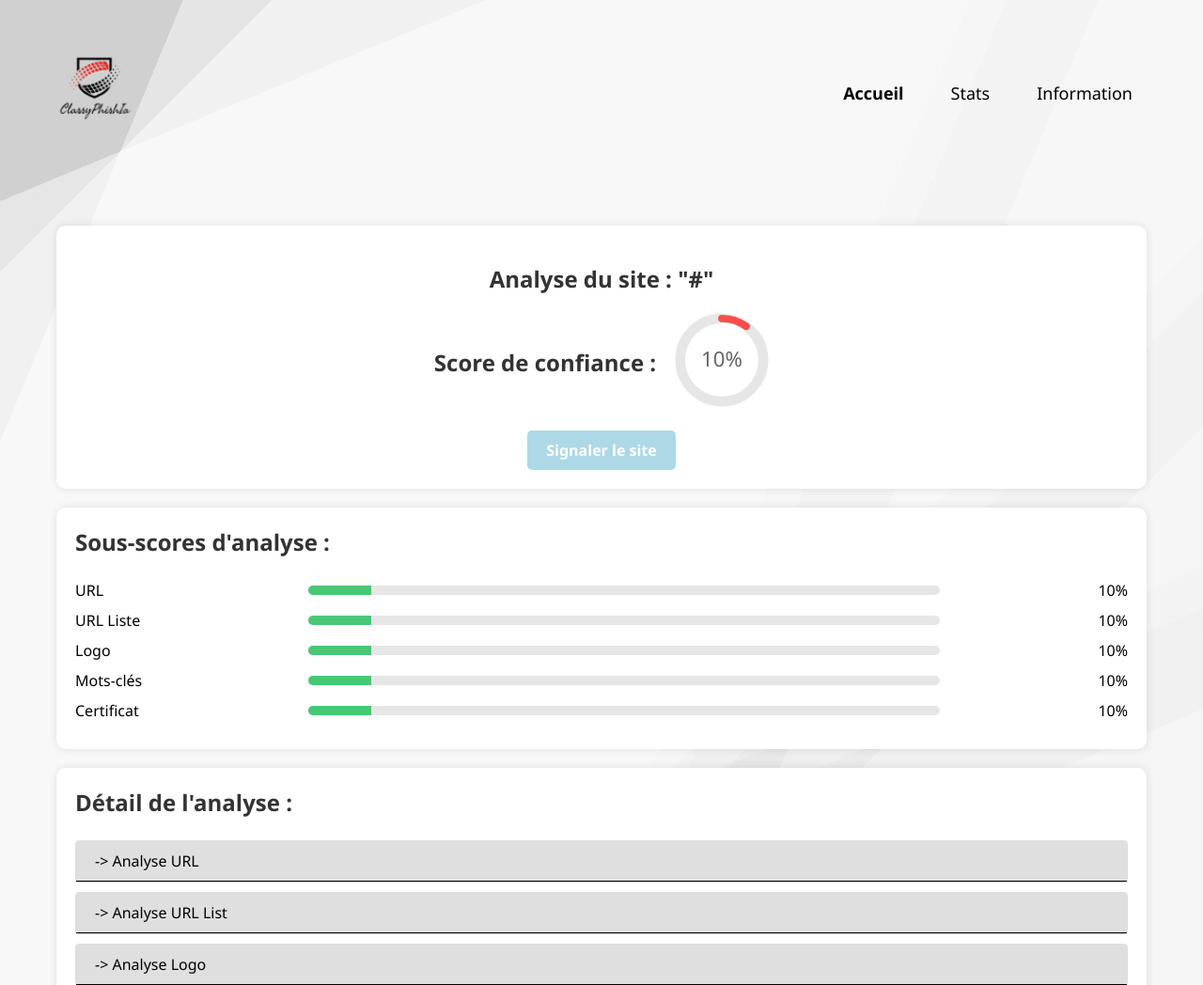
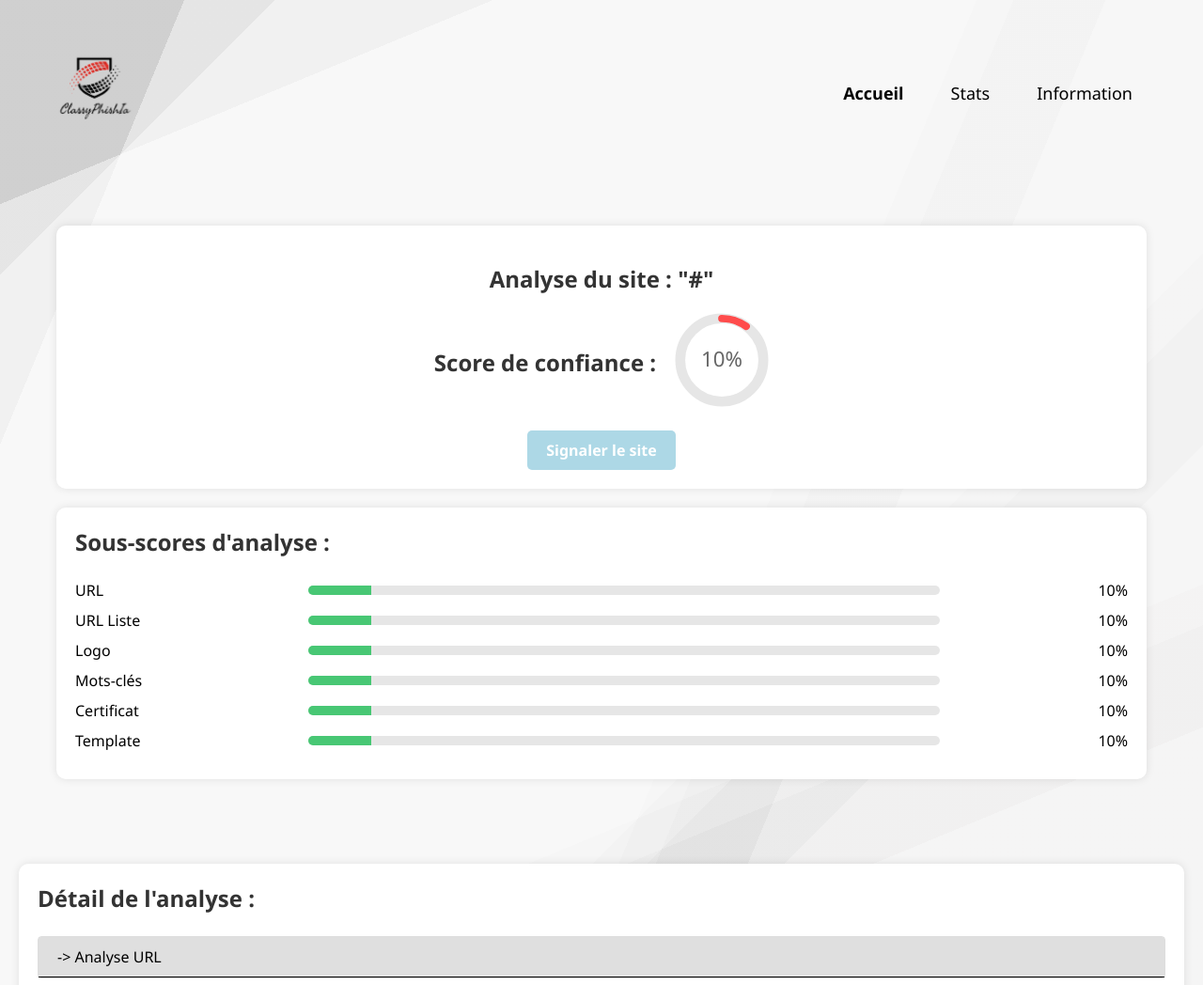
Before and after one commit to Maths354/ClassyPhishIA, a Flask app: template apps/templates/valid_url.html in a window 1280 px wide. Shown: the top 1048 px of the page at 94% size. Run offline with Flask 3, Linux system fonts and the light colour scheme; the template is opened without the code that fills it: most values are stand-ins (such as "Sample title", 1, 10 or a date in 2020).

Commit message:
ajout du score des balises

```diff
--- a/apps/templates/valid_url.html
+++ b/apps/templates/valid_url.html
@@ -92,8 +92,15 @@
                     </div>
                     <span>{{ (scores.extractCert * 100) | round(1) }}%</span>
                 </div>
+                <div class="sub-score">
+                    <span class="label">Template</span>
+                    <div class="progress-bar">
+                        <div class="progress" style="width: {{ (scores.extractTemplate * 100) | round(1) }}%;"></div>
+                    </div>
+                    <span>{{ (scores.extractTemplate * 100) | round(1) }}%</span>
+                </div>
+            </div>
             </section>
-
             <div class="sub-scores">
                 <h3>Détail de l'analyse :</h3>
                 <ul class="collapsible-list">
```
